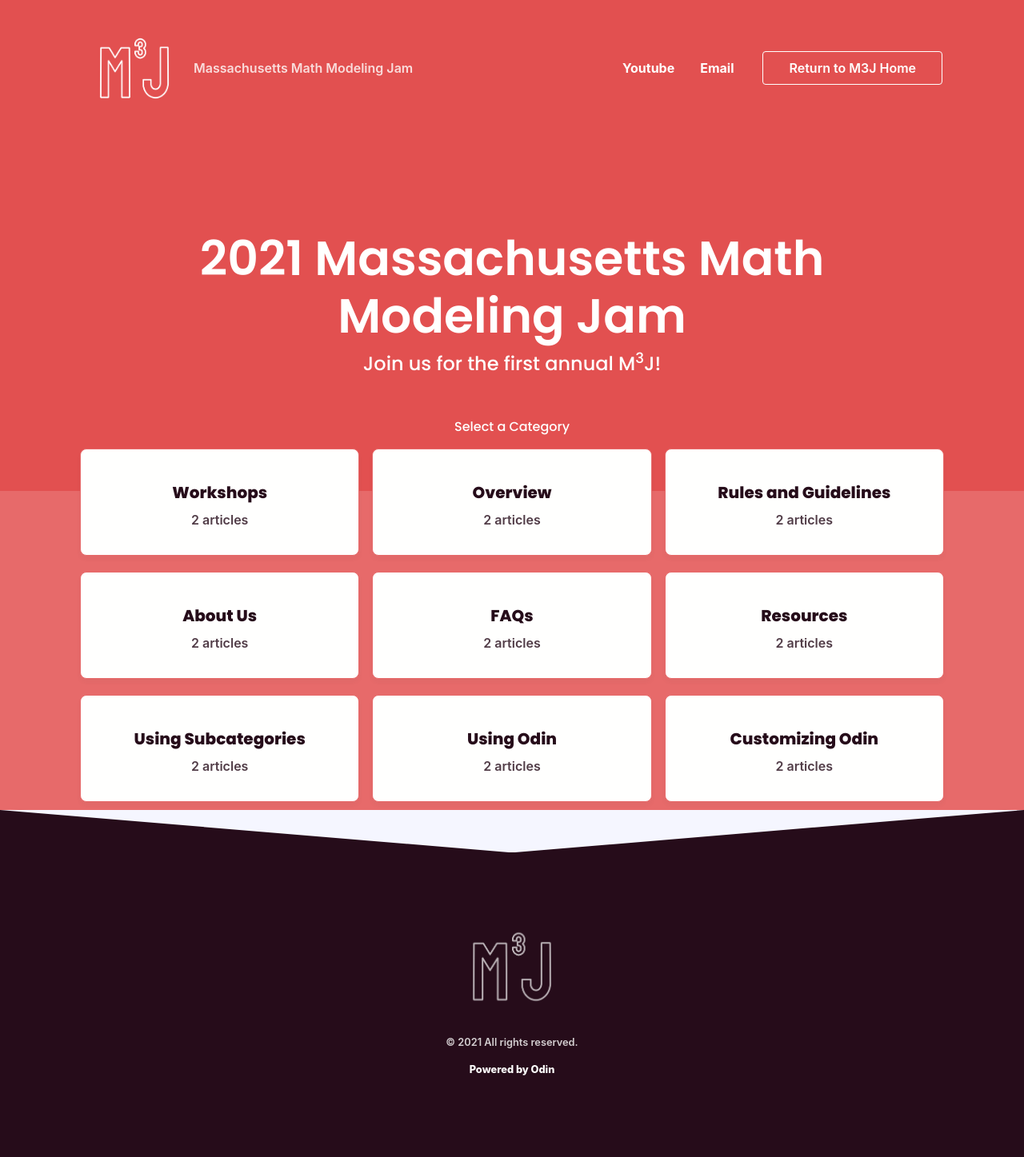
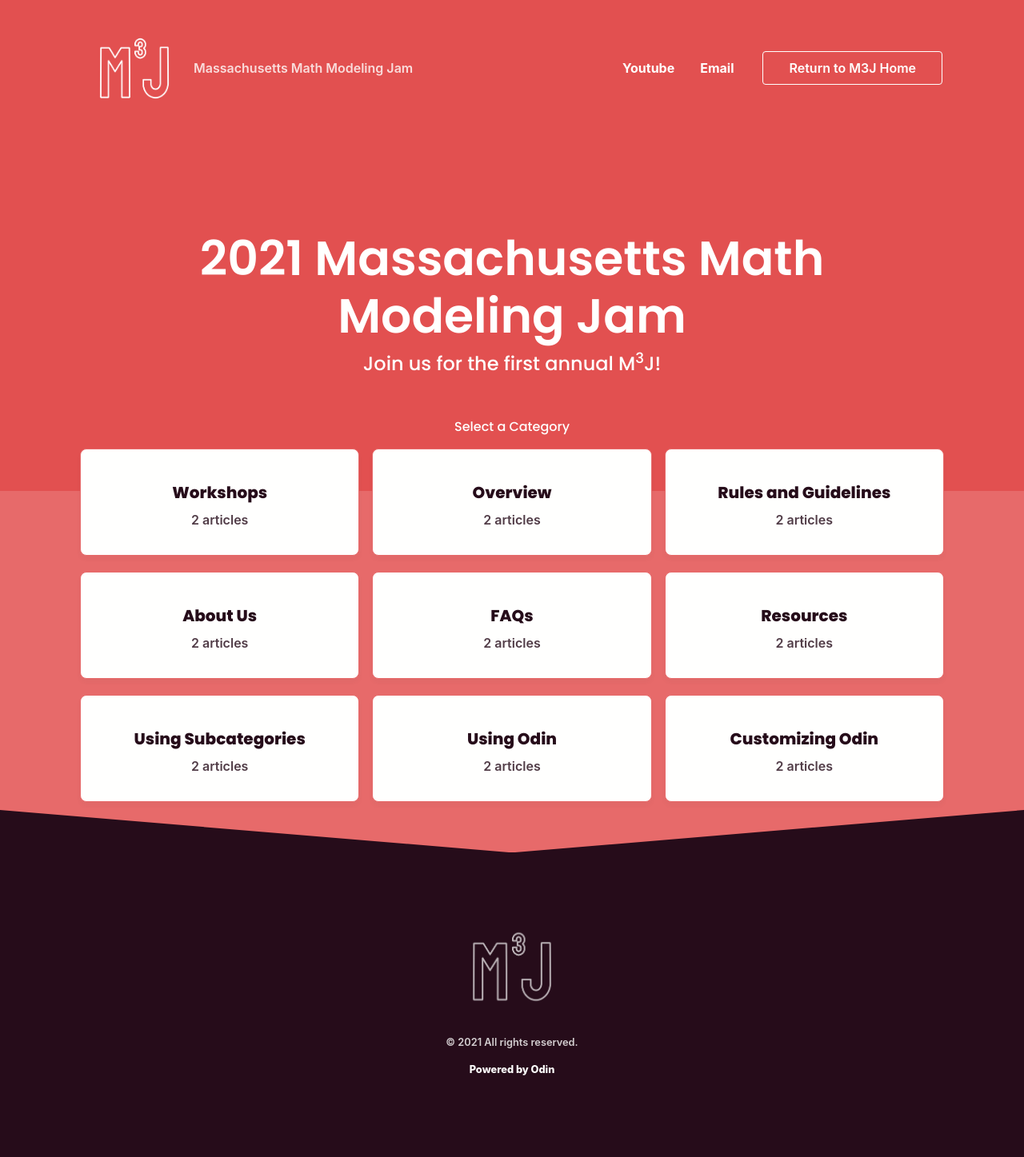
Before and after one commit to mmmjam/odin, a Jekyll site: the page built from index.html, in a window 1280 px wide. Shown: the whole page at 80% size. Built offline with Jekyll 4.4.1, drawn with Linux system fonts in a browser that asks for light colours; nearby versions of some CDN libraries; some web fonts are replaced; comment, search, counter and statistics services are not loaded.

Commit message:
footer color

```diff
--- a/_includes/footer.html
+++ b/_includes/footer.html
@@ -1,6 +1,6 @@
 
 <section class="container-full footer">
-  <svg id="anglesvg" viewBox="0 0 1440 60" xmlns="http://www.w3.org/2000/svg"><path d="M720 60l720-60H0z" fill="#f5f6ff" /></svg>
+  <svg id="anglesvg" viewBox="0 0 1440 60" xmlns="http://www.w3.org/2000/svg"><path d="M720 60l720-60H0z" fill="#e76a6a" /></svg>
   <div class="container grid-xl footer-contents mb-0">
     <div class="columns text-center">
       <div class="column col-12">
```
